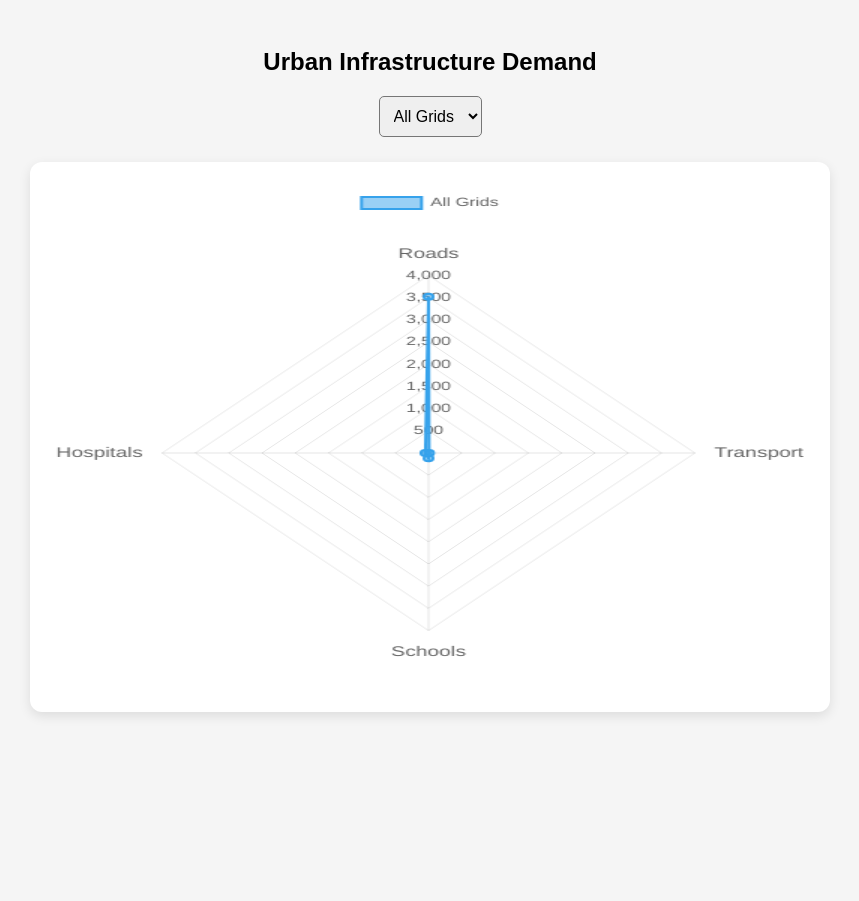
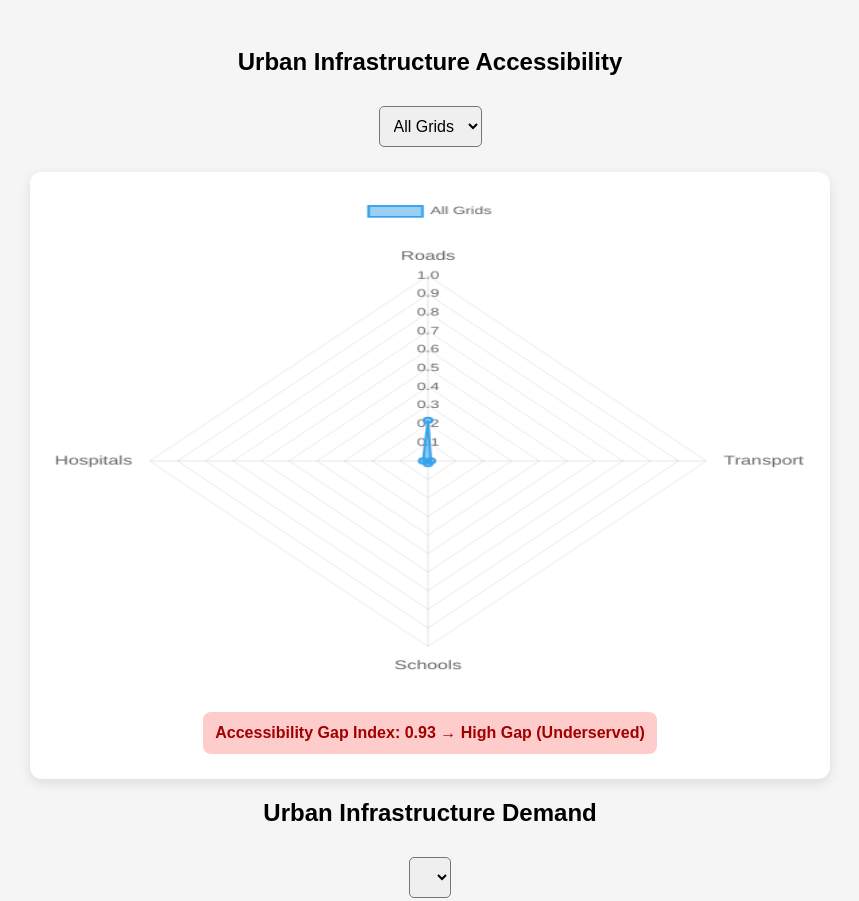
Before and after one commit to USarkarr/urbandemand2, a plain HTML site: page index.html in a window 1280 px wide. Shown: the top 901 px of the page, without its empty margins (210-1069 px from the left). Before the commit the page ends 800 px from the top, so only its background shows below. Drawn offline with nearby package versions, Linux system fonts and the light colour scheme.

Commit message:
Update index.html

```diff
--- a/index.html
+++ b/index.html
@@ -1,3 +1,211 @@
+<!DOCTYPE html>
+
+<html>
+<head>
+  <title>Urban Demand Dashboard</title>
+
+  <!-- Libraries -->
+
+  <script src="https://cdn.jsdelivr.net/npm/chart.js"></script>
+
+  <script src="https://cdn.jsdelivr.net/npm/papaparse@5.3.2/papaparse.min.js"></script>
+
+  <style>
+    body {
+      font-family: Arial, sans-serif;
+      text-align: center;
+      background: #f5f5f5;
+      padding: 20px;
+    }
+
+    h2 { margin-bottom: 10px; }
+
+    select {
+      padding: 10px;
+      margin: 10px 0 20px 0;
+      font-size: 16px;
+      border-radius: 6px;
+    }
+
+    .chart-container {
+      width: 780px;
+      margin: auto;
+      background: white;
+      padding: 25px;
+      border-radius: 12px;
+      box-shadow: 0 4px 12px rgba(0,0,0,0.1);
+    }
+
+    canvas {
+      width: 100% !important;
+      height: 520px !important;
+    }
+
+    .gap-box {
+      margin-top: 15px;
+      padding: 12px;
+      border-radius: 8px;
+      font-weight: bold;
+      font-size: 16px;
+      display: inline-block;
+    }
+
+    .high-gap { background: #ffcccc; color: #a10000; }
+    .medium-gap { background: #fff3cd; color: #8a6d3b; }
+    .low-gap { background: #d4edda; color: #155724; }
+  </style>
+
+</head>
+
+<body>
+
+<h2>Urban Infrastructure Accessibility</h2>
+
+<select id="gridSelect"></select>
+
+<div class="chart-container">
+  <canvas id="radarChart"></canvas>
+  <div id="gapBox" class="gap-box"></div>
+</div>
+
+<script>
+let chart;
+let allData = [];
+let maxValues = {};
+
+Papa.parse("5buffer.csv", {
+  download: true,
+  header: true,
+  complete: function(results) {
+
+    allData = results.data.filter(d => d.GRID_ID);
+
+    // --- Compute max for normalization ---
+    maxValues = {
+      road: Math.max(...allData.map(d => parseFloat(d.sum_Road_l || 0))),
+      transp: Math.max(...allData.map(d => parseFloat(d.sum_Transp || 0))),
+      school: Math.max(...allData.map(d => parseFloat(d.School_Nos || 0))),
+      health: Math.max(...allData.map(d => parseFloat(d.sum_Health || 0)))
+    };
+
+    const gridSelect = document.getElementById("gridSelect");
+
+    // Add ALL option
+    let optAll = document.createElement("option");
+    optAll.value = "all";
+    optAll.text = "All Grids";
+    gridSelect.appendChild(optAll);
+
+    // Add grids
+    allData.forEach((row, index) => {
+      let opt = document.createElement("option");
+      opt.value = index;
+      opt.text = row.GRID_ID;
+      gridSelect.appendChild(opt);
+    });
+
+    gridSelect.value = "all";
+    updateChart("all");
+
+    gridSelect.addEventListener("change", function() {
+      updateChart(this.value);
+    });
+  }
+});
+
+function normalize(val, max) {
+  return max === 0 ? 0 : val / max;
+}
+
+function updateChart(index) {
+
+  let values;
+
+  if (index === "all") {
+    let road=0, transp=0, school=0, health=0;
+
+    allData.forEach(row => {
+      road += parseFloat(row.sum_Road_l || 0);
+      transp += parseFloat(row.sum_Transp || 0);
+      school += parseFloat(row.School_Nos || 0);
+      health += parseFloat(row.sum_Health || 0);
+    });
+
+    values = [
+      normalize(road, maxValues.road * allData.length),
+      normalize(transp, maxValues.transp * allData.length),
+      normalize(school, maxValues.school * allData.length),
+      normalize(health, maxValues.health * allData.length)
+    ];
+
+  } else {
+    const row = allData[index];
+
+    values = [
+      normalize(parseFloat(row.sum_Road_l || 0), maxValues.road),
+      normalize(parseFloat(row.sum_Transp || 0), maxValues.transp),
+      normalize(parseFloat(row.School_Nos || 0), maxValues.school),
+      normalize(parseFloat(row.sum_Health || 0), maxValues.health)
+    ];
+  }
+
+  // --- Accessibility Gap Index ---
+  const avg = values.reduce((a,b)=>a+b,0)/values.length;
+  const gap = 1 - avg;
+
+  // --- Update Gap UI ---
+  const gapBox = document.getElementById("gapBox");
+
+  let category, className;
+
+  if (gap > 0.66) {
+    category = "High Gap (Underserved)";
+    className = "high-gap";
+  } else if (gap > 0.33) {
+    category = "Moderate Gap";
+    className = "medium-gap";
+  } else {
+    category = "Low Gap (Well Served)";
+    className = "low-gap";
+  }
+
+  gapBox.className = "gap-box " + className;
+  gapBox.innerHTML = `Accessibility Gap Index: ${gap.toFixed(2)} → ${category}`;
+
+  // --- Chart ---
+  if (chart) chart.destroy();
+
+  chart = new Chart(document.getElementById('radarChart'), {
+    type: 'radar',
+    data: {
+      labels: ['Roads', 'Transport', 'Schools', 'Hospitals'],
+      datasets: [{
+        label: index === "all" ? "All Grids" : allData[index].GRID_ID,
+        data: values,
+        borderWidth: 2,
+        fill: true
+      }]
+    },
+    options: {
+      responsive: true,
+      plugins: {
+        legend: { position: 'top' }
+      },
+      scales: {
+        r: {
+          beginAtZero: true,
+          max: 1,
+          ticks: { backdropColor: 'transparent' },
+          pointLabels: { font: { size: 14 } }
+        }
+      }
+    }
+  });
+}
+</script>
+
+</body>
+</html>
 <!DOCTYPE html>
 
 <html>
```
